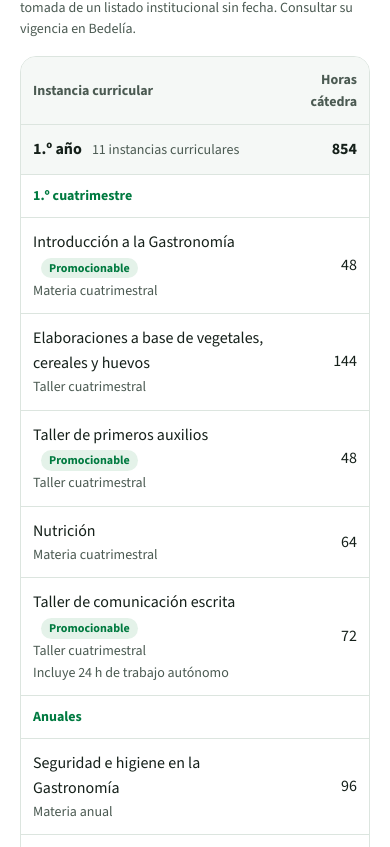
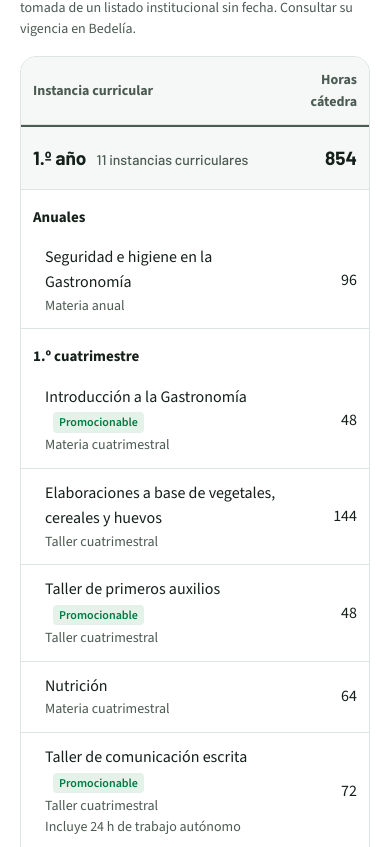
Before and after one commit to IFTS29/proyecto-ifts2, a React (Vite) app in the folder client/: page /carrera in a window 390 px wide. Shown: the part 3337-4184 px from the top of the page. Built offline with nearby package versions, Linux system fonts and the light colour scheme; no server answers.

Commit message:
Ubica las materias anuales antes de los cuatrimestres y aclara la jerarquía de la tabla del plan

```diff
--- a/client/src/planDeEstudios.js
+++ b/client/src/planDeEstudios.js
@@ -160,10 +160,11 @@ export const INSTANCIAS = BASE.map((x) => {
 });
 
 export const ANIOS = [1, 2, 3];
-// Orden dentro de cada año: 1.º cuatrimestre, anuales, 2.º cuatrimestre.
+// Orden dentro de cada año: primero las anuales, que se cursan desde el comienzo del año,
+// y después los dos cuatrimestres seguidos, sin nada en el medio.
 export const PERIODOS = [
+  { valor: "anual", nombre: "Anuales" },
   { valor: 1, nombre: "1.º cuatrimestre" },
-  { valor: "anual", nombre: "Anuales" },
   { valor: 2, nombre: "2.º cuatrimestre" },
 ];
 export const nombreAnio = (anio) => `${anio}.º año`;
@@ -253,7 +254,7 @@ export const ALCANCES_DEL_TITULO =
 export const FUENTE_ALCANCES = "Anexo de la Resolución N.º 1202/MEGC/2007, pág. 7";
 
 // Grupos que muestra la tabla según la vista ("anio" o "area") y el filtro ("todos", un año o un área).
-// Por año, cada año se divide en 1.º cuatrimestre, anuales y 2.º cuatrimestre (las anuales, una sola vez).
+// Por año, cada año se divide en anuales, 1.º cuatrimestre y 2.º cuatrimestre (las anuales, una sola vez).
 export function gruposDelPlan(vista, filtro) {
   if (vista === "anio") {
     return ANIOS.filter((a) => filtro === "todos" || a === filtro).map((a) => ({
--- a/client/src/styles.css
+++ b/client/src/styles.css
@@ -4066,11 +4066,17 @@ body[data-rol="bedelia"] [data-solo-admin] {
   white-space: nowrap;
 }
 
+/* Jerarquía de la tabla: año o área (encabezado de bloque) > período > instancia.
+   El verde queda solo para la etiqueta «Promocionable», para no confundirla con los subtítulos. */
 .tabla-plan .fila-grupo th,
 .tabla-plan .fila-grupo td {
+  padding-top: 16px;
+  padding-bottom: 16px;
+  border-top: 2px solid var(--suave);
   background: var(--superficie-2);
   color: var(--texto);
-  font-size: 16px;
+  font-family: var(--titulos);
+  font-size: 19px;
   font-weight: 700;
 }
 
@@ -4093,12 +4099,18 @@ body[data-rol="bedelia"] [data-solo-admin] {
 /* Subtítulo de cuatrimestre dentro de cada año */
 .tabla-plan .fila-periodo th,
 .tabla-plan .fila-periodo td {
-  padding-top: 10px;
-  padding-bottom: 10px;
-  font-size: 14px;
+  padding-top: 18px;
+  padding-bottom: 6px;
+  border-bottom: 0;
+  font-size: 15px;
   font-weight: 700;
-  color: var(--verde);
+  color: var(--texto);
   background: var(--superficie);
+}
+
+/* Las instancias de un período van con sangría, debajo de su subtítulo. */
+.tabla-plan .fila-periodo ~ tr > td:first-child {
+  padding-left: 38px;
 }
 
 .vistas-plan {
@@ -4113,12 +4125,12 @@ body[data-rol="bedelia"] [data-solo-admin] {
 .marca-promocionable {
   display: inline-block;
   margin-left: 8px;
-  padding: 1px 8px;
-  border-radius: 999px;
+  padding: 1px 6px;
+  border-radius: 4px;
   background: var(--verde-suave);
   color: var(--verde);
   font-size: 12px;
-  font-weight: 700;
+  font-weight: 600;
   vertical-align: middle;
 }
 
@@ -4266,6 +4278,16 @@ body[data-rol="bedelia"] [data-solo-admin] {
     padding: 12px;
   }
 
+  .tabla-plan .fila-periodo th,
+  .tabla-plan .fila-periodo td {
+    padding-top: 16px;
+    padding-bottom: 4px;
+  }
+
+  .tabla-plan .fila-periodo ~ tr > td:first-child {
+    padding-left: 24px;
+  }
+
   .documento {
     grid-template-columns: auto 1fr;
   }
```
Also changed, not shown: 1 other file (tests, documents, lock files or other folders).
